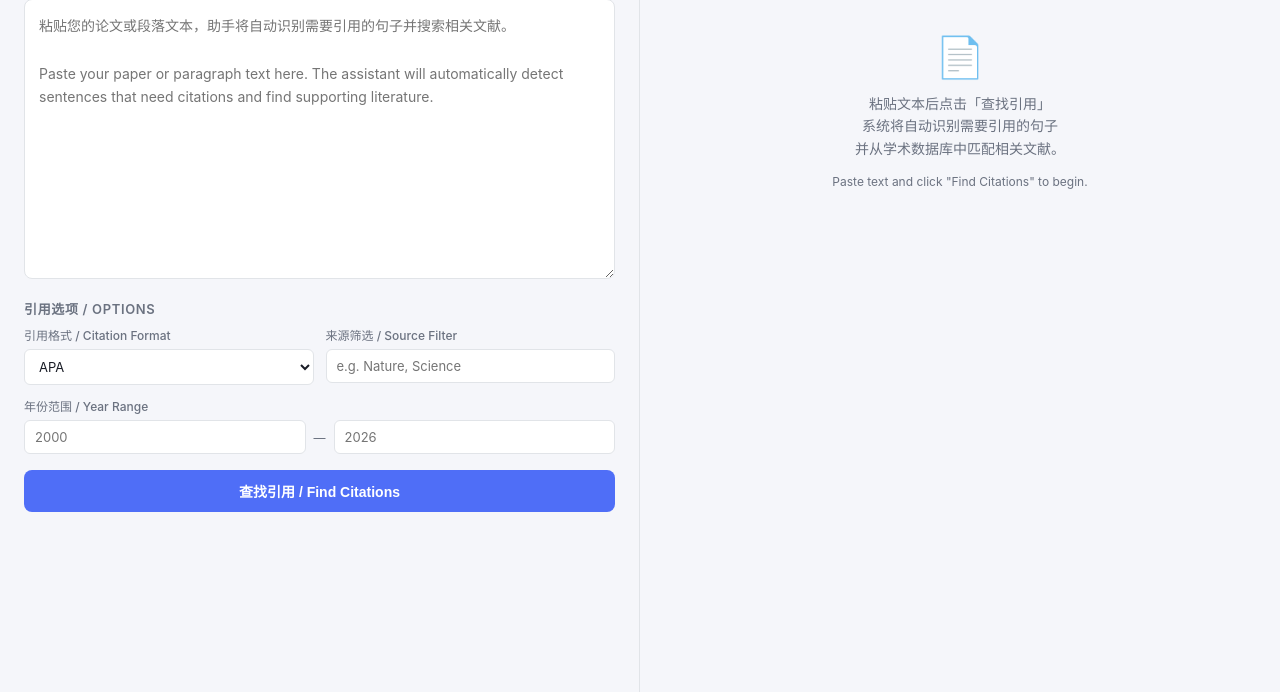
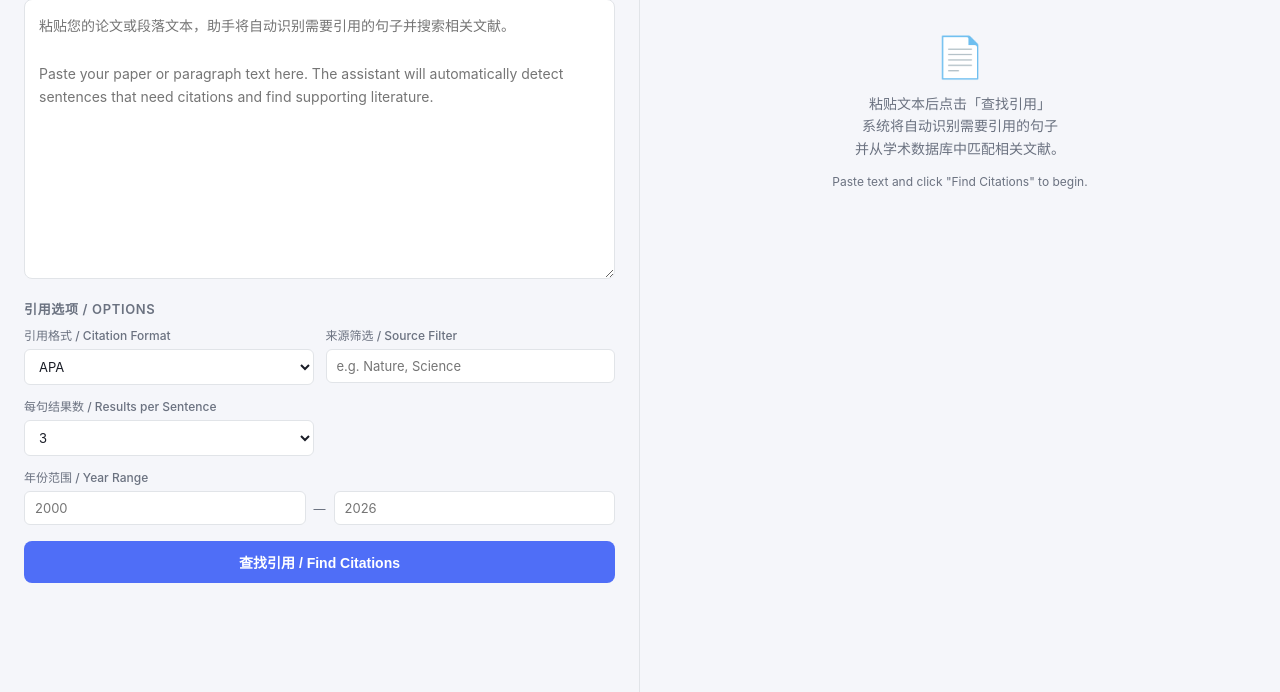
Before and after one commit to brandonsongli-ctrl/research-assistant, a Flask app: page / in a window 1280 px wide. Shown: the part 108-800 px from the top of the page. Run offline with Flask 3, Linux system fonts and the light colour scheme.

Commit message:
feat: make results-per-sentence configurable (1-10)
- Add select element to UI with options 1/2/3/5/8/10 (default 3)
- Pass value through fetch payload
- Backend clamps input to [1, 10] and forwards to find_citations_for_text

https://claude.ai/code/session_01Ak1NT14LH3zgKwNPEwo7AZ

```diff
--- a/app.py
+++ b/app.py
@@ -42,12 +42,17 @@ def find_citations():
     if sources_raw:
         sources = [s.strip() for s in sources_raw.split(',') if s.strip()]
 
+    try:
+        results_per_sentence = max(1, min(10, int(data.get('results_per_sentence', 3))))
+    except (ValueError, TypeError):
+        results_per_sentence = 3
+
     results = find_citations_for_text(
         text=text,
         citation_format=citation_format,
         year_range=year_range,
         sources=sources or None,
-        results_per_sentence=3,
+        results_per_sentence=results_per_sentence,
     )
 
     return jsonify({'results': results})
--- a/templates/index.html
+++ b/templates/index.html
@@ -360,6 +360,18 @@ Paste your paper or paragraph text here. The assistant will automatically detect
           <input type="text" id="sources-input" placeholder="e.g. Nature, Science" />
         </div>
 
+        <div class="option-group">
+          <label>每句结果数 / Results per Sentence</label>
+          <select id="results-per-sentence">
+            <option value="1">1</option>
+            <option value="2">2</option>
+            <option value="3" selected>3</option>
+            <option value="5">5</option>
+            <option value="8">8</option>
+            <option value="10">10</option>
+          </select>
+        </div>
+
         <div class="option-group" style="grid-column: 1 / -1;">
           <label>年份范围 / Year Range</label>
           <div class="year-row">
@@ -409,6 +421,7 @@ Paste your paper or paragraph text here. The assistant will automatically detect
       sources: document.getElementById('sources-input').value,
       year_start: document.getElementById('year-start').value || null,
       year_end: document.getElementById('year-end').value || null,
+      results_per_sentence: parseInt(document.getElementById('results-per-sentence').value, 10),
     };
 
     try {
```
